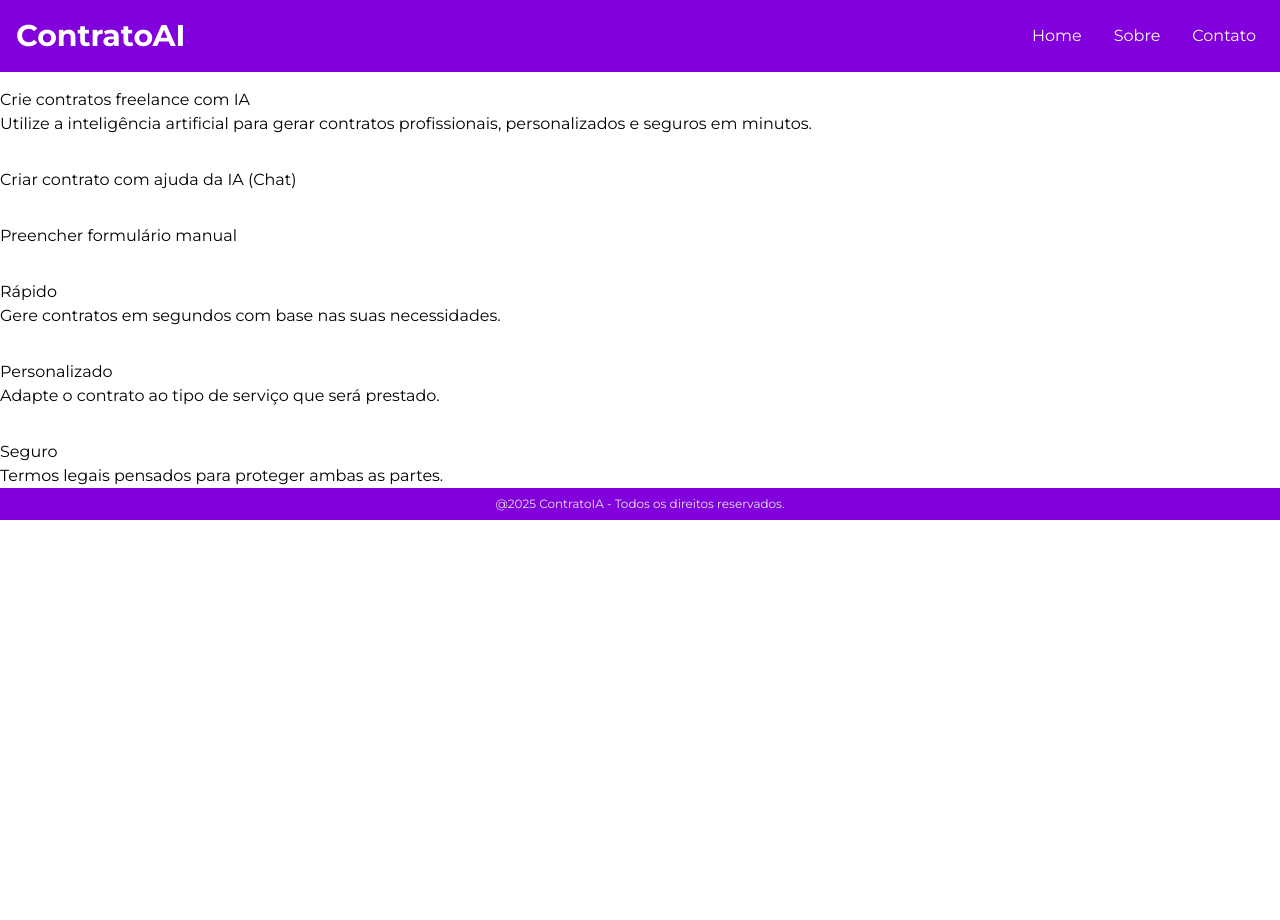
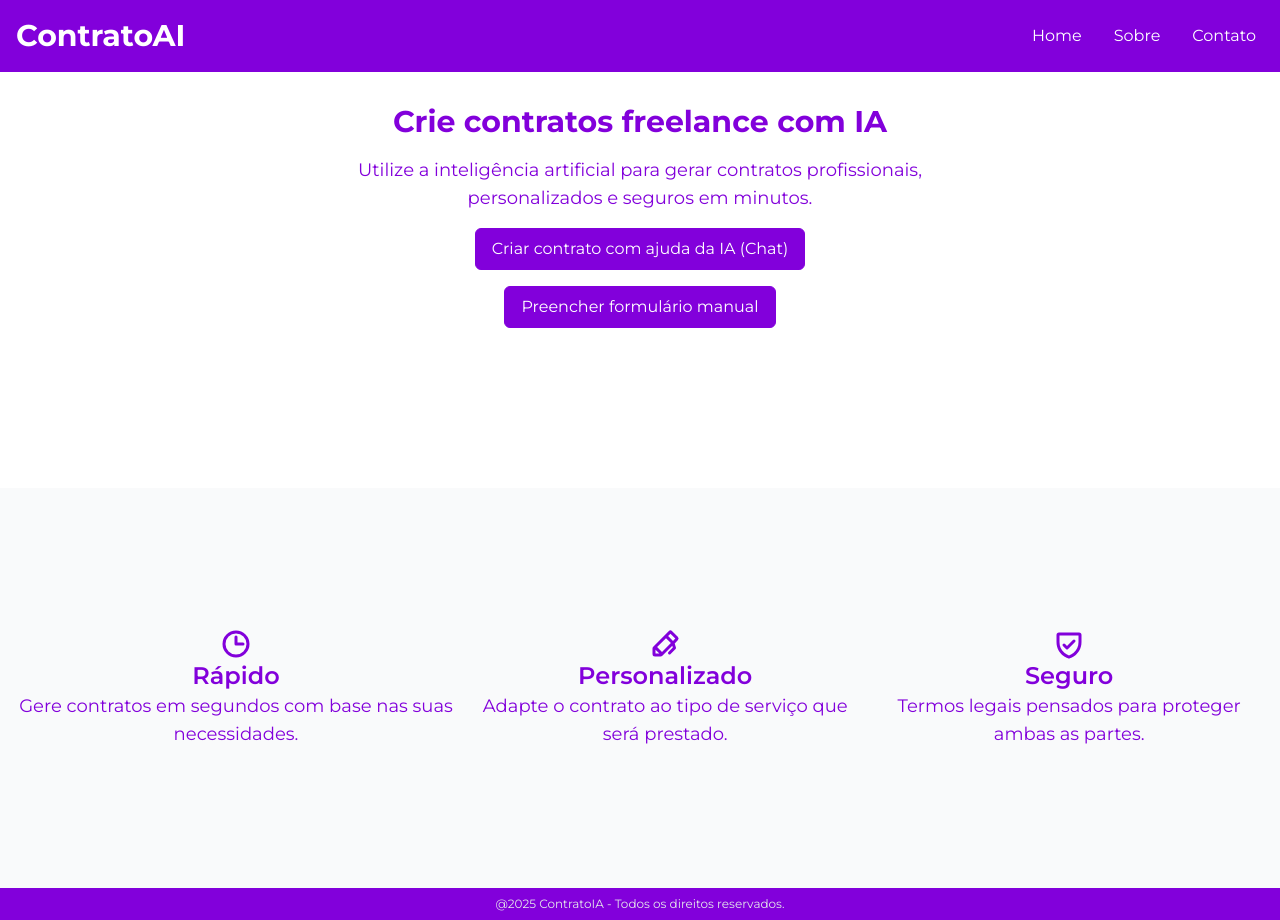
Before and after one commit to Fabrioco/ContratoIA, a Next.js app: page / in a window 1280 px wide. Before the commit the page ends 800 px from the top, so only its background shows below. Built offline with nearby package versions, Linux system fonts and the light colour scheme.

Commit message:
feat(style-home-page): fiz a estilização final da pagina

```diff
--- a/src/app/page.tsx
+++ b/src/app/page.tsx
@@ -7,50 +7,89 @@ import Link from "next/link";
 
 export default function HomePage() {
   return (
-    <main aria-label="Página inicial do ContratoAI">
-      <section aria-label="Introdução">
-        <h1>Crie contratos freelance com IA</h1>
-        <p>
+    <main
+      aria-label="Página inicial do ContratoAI"
+      className="flex flex-col h-screen w-screen items-center justify-between text-center text-purple-700"
+    >
+      <section
+        aria-label="Introdução"
+        className="flex flex-col gap-4 bg-white p-4 w-full h-1/2"
+      >
+        <h1
+          aria-label="Crie contratos freelance com IA"
+          className="text-3xl font-bold"
+        >
+          Crie contratos freelance com IA
+        </h1>
+        <p
+          aria-label="Utilize a inteligência artificial para gerar contratos profissionais, personalizados e seguros em minutos."
+          className="text-lg md:w-1/2 md:mx-auto"
+        >
           Utilize a inteligência artificial para gerar contratos profissionais,
           personalizados e seguros em minutos.
         </p>
-        <article role="group" aria-label="Opções para criar um contrato">
+        <article
+          role="group"
+          aria-label="Opções para criar um contrato"
+          className="flex flex-col items-center gap-4"
+        >
           <Link
             href="/chat"
             aria-label="Criar contrato com ajuda da IA (Chat)"
             role="link"
+            className="bg-purple-700 text-white px-4 py-2 rounded-md border border-solid border-purple-700 hover:bg-purple-800 hover:shadow-md active:bg-white active:text-purple-700 active:border-purple-700 active:shadow-lg cursor-pointer"
           >
-            <ClockIcon size={32} weight="bold" color="white" />
             Criar contrato com ajuda da IA (Chat)
           </Link>
           <Link
             href="/form"
             aria-label="Preencher formulário manual"
             role="link"
+            className="bg-purple-700 text-white px-4 py-2 rounded-md border border-solid border-purple-700 hover:bg-purple-800 hover:shadow-md active:bg-white active:text-purple-700 active:border-purple-700 active:shadow-lg cursor-pointer"
           >
-            <PenIcon size={32} weight="bold" color="white" />
             Preencher formulário manual
           </Link>
         </article>
       </section>
 
-      <section aria-label="Vantagens">
-        <div role="article" aria-label="Rápido">
-          <ClockIcon size={32} weight="bold" color="white" />
-          <h2>Rápido</h2>
-          <p>Gere contratos em segundos com base nas suas necessidades.</p>
+      <section
+        aria-label="Vantagens"
+        className="flex flex-col md:flex-row gap-4 items-center justify-center bg-gray-50 p-4 w-full h-1/2"
+      >
+        <div
+          role="article"
+          aria-label="Rápido"
+          className="flex flex-col items-center justify-center"
+        >
+          <ClockIcon size={32} weight="bold" />
+          <h2 className="font-semibold text-2xl">Rápido</h2>
+          <p className="text-lg">
+            Gere contratos em segundos com base nas suas necessidades.
+          </p>
         </div>
 
-        <div role="article" aria-label="Personalizado">
-          <PenIcon size={32} weight="bold" color="white" />
-          <h2>Personalizado</h2>
-          <p>Adapte o contrato ao tipo de serviço que será prestado.</p>
+        <div
+          role="article"
+          aria-label="Personalizado"
+          className="flex flex-col items-center justify-center"
+        >
+          <PenIcon size={32} weight="bold" />
+          <h2 className="font-semibold text-2xl">Personalizado</h2>
+          <p className="text-lg">
+            Adapte o contrato ao tipo de serviço que será prestado.
+          </p>
         </div>
 
-        <div role="article" aria-label="Seguro">
-          <ShieldCheckIcon size={32} weight="bold" color="white" />
-          <h2>Seguro</h2>
-          <p>Termos legais pensados para proteger ambas as partes.</p>
+        <div
+          role="article"
+          aria-label="Seguro"
+          className="flex flex-col items-center justify-center"
+        >
+          <ShieldCheckIcon size={32} weight="bold" />
+          <h2 className="font-semibold text-2xl">Seguro</h2>
+          <p className="text-lg">
+            Termos legais pensados para proteger ambas as partes.
+          </p>
         </div>
       </section>
     </main>
```
